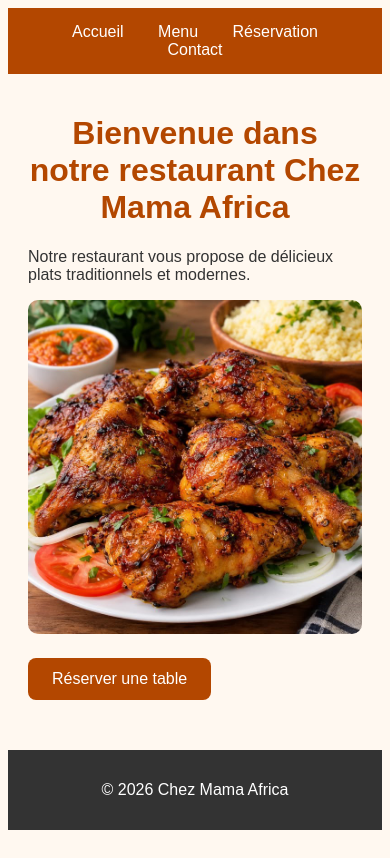
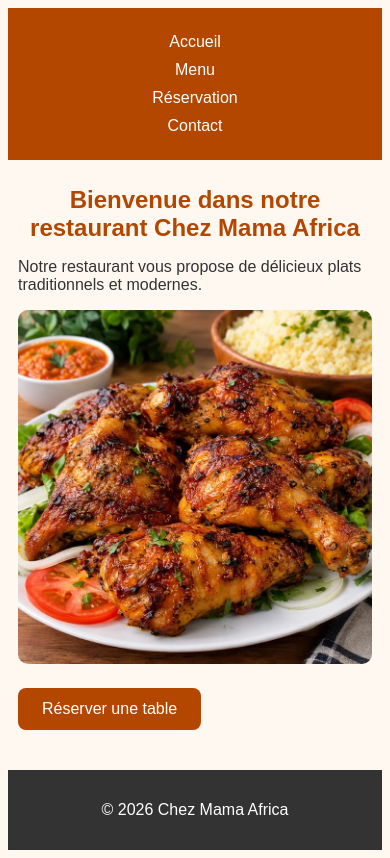
Before and after one commit to Rachelle826/restaurants-mama-africa, a plain HTML site: page index.html in a window 390 px wide. Drawn offline with Linux system fonts and the light colour scheme.

Commit message:
CSS : version responsive

```diff
--- a/style.css
+++ b/style.css
@@ -134,3 +134,18 @@ main ul {
 main li {
     padding: 8px 0;
 }
+
+@media (max-width: 600px) {
+    nav a {
+        display: block;
+        margin: 10px 0;
+    }
+
+    h1 {
+        font-size: 1.5rem;
+    }
+
+    main {
+        padding: 10px;
+    }
+}
```
